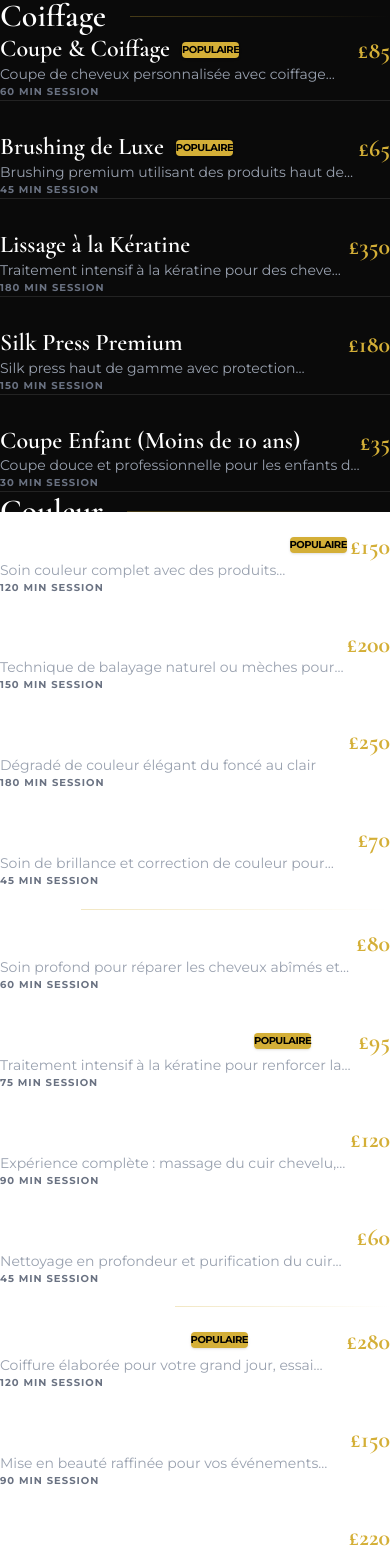
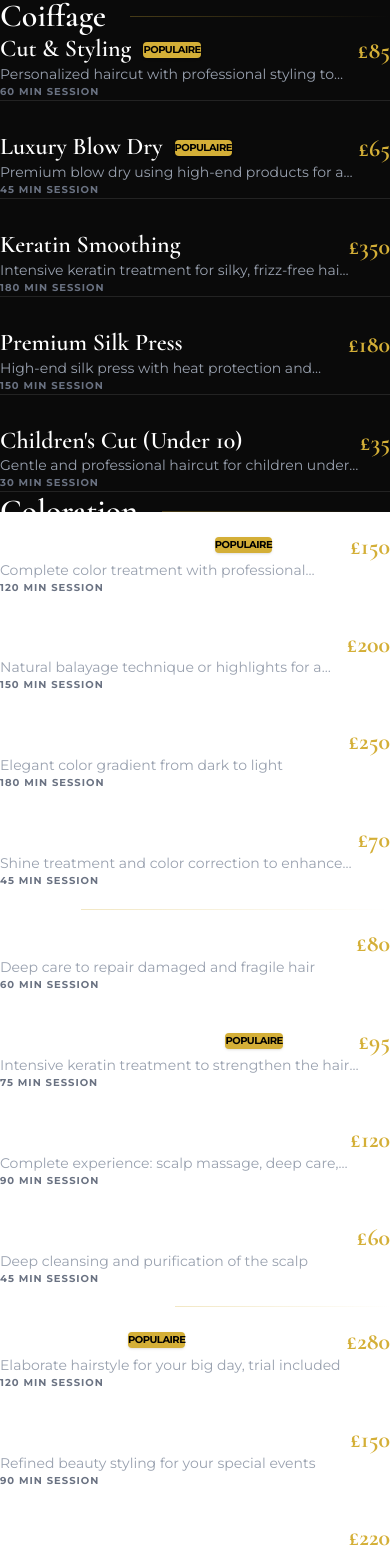
Before and after one commit to mamadouelimanewane/glamourstyle, a Next.js app: page /pricing in a window 390 px wide. Shown: the part 332-1884 px from the top of the page. Built offline with nearby package versions, Linux system fonts and the light colour scheme.

Commit message:
Convert entire site to English for London location

```diff
--- a/src/app/page.tsx
+++ b/src/app/page.tsx
@@ -15,14 +15,14 @@
       {/* Introduction Section */}
       <section className="py-32 animate-fadeIn relative bg-white text-center">
         <div className="max-w-5xl mx-auto px-4 flex flex-col items-center">
-          <span className="text-[#D4AF37] text-sm uppercase tracking-[8px] font-black mb-8 block">Héritage & Passion</span>
+          <span className="text-[#D4AF37] text-sm uppercase tracking-[8px] font-black mb-8 block">Heritage & Passion</span>
           <h2 className="mb-10 leading-tight text-black text-3xl md:text-5xl text-center">
-            Une Expérience <br />
-            <span className="gradient-text italic font-serif text-4xl md:text-6xl text-center">Inoubliable</span>
+            An Unforgettable <br />
+            <span className="gradient-text italic font-serif text-4xl md:text-6xl text-center">Experience</span>
           </h2>
           <p className="text-black text-base md:text-lg font-medium leading-relaxed mb-16 max-w-3xl mx-auto text-center">
-            Situé au cœur de la capitale, notre salon est un havre de paix dédié à l'art capillaire féminin.
-            Alliant techniques traditionnelles et innovations de pointe, nous offrons à chaque cliente une prise en charge personnalisée dans un cadre exclusif et raffiné.
+            Located in the heart of the capital, our salon is a haven of peace dedicated to the art of women's hair.
+            Combining traditional techniques with cutting-edge innovations, we offer each client personalized care in an exclusive and refined setting.
           </p>
 
           <div className="flex justify-center items-center gap-16 md:gap-24">
--- a/src/data/services.ts
+++ b/src/data/services.ts
@@ -4,8 +4,8 @@
     // HAIR STYLING
     {
         id: 'cut-styling',
-        name: 'Coupe & Coiffage',
-        description: 'Coupe de cheveux personnalisée avec coiffage professionnel pour magnifier votre look unique',
+        name: 'Cut & Styling',
+        description: 'Personalized haircut with professional styling to enhance your unique look',
         duration: 60,
         price: 85,
         category: 'hair-styling' as any,
@@ -13,8 +13,8 @@
     },
     {
         id: 'blow-dry-luxe',
-        name: 'Brushing de Luxe',
-        description: 'Brushing premium utilisant des produits haut de gamme pour une finition impeccable',
+        name: 'Luxury Blow Dry',
+        description: 'Premium blow dry using high-end products for an impeccable finish',
         duration: 45,
         price: 65,
         category: 'hair-styling' as any,
@@ -22,24 +22,24 @@
     },
     {
         id: 'keratin-treatment',
-        name: 'Lissage à la Kératine',
-        description: 'Traitement intensif à la kératine pour des cheveux soyeux et sans frisottis pendant des mois',
+        name: 'Keratin Smoothing',
+        description: 'Intensive keratin treatment for silky, frizz-free hair for months',
         duration: 180,
         price: 350,
         category: 'hair-styling' as any,
     },
     {
         id: 'silk-press',
-        name: 'Silk Press Premium',
-        description: 'Silk press haut de gamme avec protection thermique et produits de luxe',
+        name: 'Premium Silk Press',
+        description: 'High-end silk press with heat protection and luxury products',
         duration: 150,
         price: 180,
         category: 'hair-styling' as any,
     },
     {
         id: 'child-cut',
-        name: 'Coupe Enfant (Moins de 10 ans)',
-        description: 'Coupe douce et professionnelle pour les enfants de moins de 10 ans',
+        name: 'Children\'s Cut (Under 10)',
+        description: 'Gentle and professional haircut for children under 10 years old',
         duration: 30,
         price: 35,
         category: 'hair-styling' as any,
@@ -48,8 +48,8 @@
     // COLORATION
     {
         id: 'full-color',
-        name: 'Traitement Couleur Complet',
-        description: 'Soin couleur complet avec des produits professionnels sans ammoniaque',
+        name: 'Full Color Treatment',
+        description: 'Complete color treatment with professional ammonia-free products',
         duration: 120,
         price: 150,
         category: 'coloration',
@@ -57,8 +57,8 @@
     },
     {
         id: 'balayage-highlights',
-        name: 'Balayage / Mèches',
-        description: 'Technique de balayage naturel ou mèches pour un effet lumineux',
+        name: 'Balayage / Highlights',
+        description: 'Natural balayage technique or highlights for a luminous effect',
         duration: 150,
         price: 200,
         category: 'coloration',
@@ -66,15 +66,15 @@
     {
         id: 'ombre-hair',
         name: 'Ombré Hair',
-        description: 'Dégradé de couleur élégant du foncé au clair',
+        description: 'Elegant color gradient from dark to light',
         duration: 180,
         price: 250,
         category: 'coloration',
     },
     {
         id: 'toning-gloss',
-        name: 'Patine / Gloss',
-        description: 'Soin de brillance et correction de couleur pour sublimer votre ton',
+        name: 'Toning / Gloss',
+        description: 'Shine treatment and color correction to enhance your tone',
         duration: 45,
         price: 70,
         category: 'coloration',
@@ -83,16 +83,16 @@
     // CARE
     {
         id: 'restructuring-care',
-        name: 'Soin Restructurant',
-        description: 'Soin profond pour réparer les cheveux abîmés et fragiles',
+        name: 'Restructuring Treatment',
+        description: 'Deep care to repair damaged and fragile hair',
         duration: 60,
         price: 80,
         category: 'soin' as any,
     },
     {
         id: 'intensive-keratin',
-        name: 'Soin Intense à la Kératine',
-        description: 'Traitement intensif à la kératine pour renforcer la fibre capillaire',
+        name: 'Intensive Keratin Care',
+        description: 'Intensive keratin treatment to strengthen the hair fiber',
         duration: 75,
         price: 95,
         category: 'soin' as any,
@@ -100,16 +100,16 @@
     },
     {
         id: 'hair-spa',
-        name: 'Hair Spa Premium',
-        description: 'Expérience complète : massage du cuir chevelu, soin profond, vapeur à l\'ozone',
+        name: 'Premium Hair Spa',
+        description: 'Complete experience: scalp massage, deep care, ozone steam',
         duration: 90,
         price: 120,
         category: 'soin' as any,
     },
     {
         id: 'scalp-detox',
-        name: 'Traitement Détox Cuir Chevelu',
-        description: 'Nettoyage en profondeur et purification du cuir chevelu',
+        name: 'Scalp Detox Treatment',
+        description: 'Deep cleansing and purification of the scalp',
         duration: 45,
         price: 60,
         category: 'soin' as any,
@@ -118,8 +118,8 @@
     // EVENTS
     {
         id: 'bridal-updo',
-        name: 'Coiffure de Mariée',
-        description: 'Coiffure élaborée pour votre grand jour, essai inclus',
+        name: 'Bridal Updo',
+        description: 'Elaborate hairstyle for your big day, trial included',
         duration: 120,
         price: 280,
         category: 'coiffure-evenement',
@@ -127,24 +127,24 @@
     },
     {
         id: 'evening-styling',
-        name: 'Coiffage de Soirée',
-        description: 'Mise en beauté raffinée pour vos événements spéciaux',
+        name: 'Evening Styling',
+        description: 'Refined beauty styling for your special events',
         duration: 90,
         price: 150,
         category: 'coiffure-evenement',
     },
     {
         id: 'knotless-braids',
-        name: 'Tresses Knotless de Luxe',
-        description: 'Tresses traditionnelles avec des extensions de haute qualité',
+        name: 'Luxury Knotless Braids',
+        description: 'Traditional braiding with high-quality extensions',
         duration: 240,
         price: 220,
         category: 'coiffure-evenement',
     },
     {
         id: 'cornrows',
-        name: 'Cornrows Tressées',
-        description: 'Tresses plaquées avec motifs personnalisables',
+        name: 'Braided Cornrows',
+        description: 'Flat braiding with customizable patterns',
         duration: 180,
         price: 180,
         category: 'coiffure-evenement',
@@ -153,24 +153,24 @@
     // EXTENSIONS
     {
         id: 'natural-extensions',
-        name: 'Pose d\'Extensions Naturelles',
-        description: 'Extensions 100% naturelles, pose à froid ou à chaud',
+        name: 'Natural Extensions Install',
+        description: '100% natural hair extensions, cold or hot application',
         duration: 180,
         price: 450,
         category: 'extension',
     },
     {
         id: 'full-weave',
-        name: 'Tissage de Luxe Complet',
-        description: 'Tissage premium avec des cheveux naturels de qualité supérieure',
+        name: 'Full Luxury Weave',
+        description: 'Premium weave with top-quality natural hair',
         duration: 240,
         price: 380,
         category: 'extension',
     },
     {
         id: 'custom-wig',
-        name: 'Perruque Sur Mesure',
-        description: 'Création de perruque personnalisée avec des cheveux naturels',
+        name: 'Custom Made Wig',
+        description: 'Personalized wig creation using natural hair',
         duration: 300,
         price: 650,
         category: 'extension',
@@ -181,35 +181,35 @@
     {
         id: 'klarna',
         name: 'Klarna',
-        description: 'Payez en 3 ou 4 fois sans frais',
+        description: 'Pay in 3 or 4 interest-free installments',
         logo: '/payment/klarna.svg',
         type: 'bnpl',
     },
     {
         id: 'afterpay',
         name: 'Afterpay',
-        description: 'Achetez maintenant, payez plus tard',
+        description: 'Shop now, pay later',
         logo: '/payment/afterpay.svg',
         type: 'bnpl',
     },
     {
         id: 'affirm',
         name: 'Affirm',
-        description: 'Plans de paiement flexibles jusqu\'à 12 mois',
+        description: 'Flexible payment plans up to 12 months',
         logo: '/payment/affirm.svg',
         type: 'bnpl',
     },
     {
         id: 'zip',
         name: 'Zip',
-        description: 'Divisez votre paiement facilement',
+        description: 'Split your payment easily',
         logo: '/payment/zip.svg',
         type: 'bnpl',
     },
     {
         id: 'card',
-        name: 'Carte Bancaire',
-        description: 'Paiement sécurisé par carte',
+        name: 'Credit Card',
+        description: 'Secure card payment',
         logo: '/payment/card.svg',
         type: 'card',
     },
@@ -217,24 +217,24 @@
 
 export const loyaltyPrograms: LoyaltyProgram[] = [
     {
-        name: 'Programme de Fidélité',
-        description: 'Récompenses exclusives pour nos clients réguliers',
+        name: 'Loyalty Program',
+        description: 'Exclusive rewards for our regular clients',
         discount: 10,
         minVisits: 5,
     },
     {
-        name: 'Tarif Enfant',
-        description: 'Réduction de £20 sur tous les services pour les moins de 10 ans',
+        name: 'Children\'s Rate',
+        description: '£20 discount on all services for children under 10',
         discount: 20,
     },
 ];
 
 export const categories = [
-    { id: 'all', name: 'Tous les Services', value: 'all' },
-    { id: 'hair-styling', name: 'Coiffage', value: 'hair-styling' },
-    { id: 'coloration', name: 'Couleur', value: 'coloration' },
-    { id: 'soin', name: 'Soin', value: 'soin' },
-    { id: 'coiffure-evenement', name: 'Événements', value: 'coiffure-evenement' },
+    { id: 'all', name: 'All Services', value: 'all' },
+    { id: 'hair-styling', name: 'Styling', value: 'hair-styling' },
+    { id: 'coloration', name: 'Color', value: 'coloration' },
+    { id: 'soin', name: 'Care', value: 'soin' },
+    { id: 'coiffure-evenement', name: 'Events', value: 'coiffure-evenement' },
     { id: 'extension', name: 'Extensions', value: 'extension' },
 ];
 
@@ -243,50 +243,50 @@
         id: '1',
         name: 'Zainab A.',
         rating: 5,
-        comment: 'Absolument magnifique ! Fatou a une main experte pour un tressage sans douleur. Le salon est un véritable joyau.',
-        service: 'Tresses de Luxe',
+        comment: 'Absolutely stunning! Fatou has an expert hand for painless braiding. The salon is a true gem.',
+        service: 'Luxury Braids',
         date: '2026-01-22',
     },
     {
         id: '2',
         name: 'Aminata K.',
         rating: 5,
-        comment: 'Enfin un salon de luxe qui comprend parfaitement nos textures. Mon Silk Press est impeccable et mes cheveux sont incroyables.',
-        service: 'Silk Press Premium',
+        comment: 'Finally a luxury salon that perfectly understands our textures. My Silk Press is flawless and my hair feels amazing.',
+        service: 'Premium Silk Press',
         date: '2026-01-18',
     },
     {
         id: '3',
         name: 'Binta D.',
         rating: 5,
-        comment: 'Expérience incroyable pour mi mariage. L\'interprétation moderne du style traditionnel a été le point fort de la soirée. Merci !',
-        service: 'Coiffure de Mariée',
+        comment: 'Incredible experience for my wedding. The modern take on traditional styling was the highlight of the night. Thank you!',
+        service: 'Bridal Updo',
         date: '2026-01-15',
     },
     {
         id: '4',
         name: 'Yasmine B.',
         rating: 5,
-        comment: 'Le soin naturel des cheveux a sauvé mes boucles. Le massage du cuir chevelu était d\'un autre monde. Je reviendrai tous les mois.',
-        service: 'Soin Premium',
+        comment: 'The natural hair care saved my curls. The scalp massage was out of this world. I\'ll be back every month.',
+        service: 'Premium Care',
         date: '2026-01-05',
     },
 ];
 
 export const workingHours = {
-    monday: 'Fermé',
-    tuesday: '09h30 - 18h00',
-    wednesday: '09h30 - 18h00',
-    thursday: '09h30 - 18h00',
-    friday: '09h30 - 19h00',
-    saturday: '09h30 - 19h00',
-    sunday: '10h00 - 16h00',
+    monday: 'Closed',
+    tuesday: '9:30 AM - 6:00 PM',
+    wednesday: '9:30 AM - 6:00 PM',
+    thursday: '9:30 AM - 6:00 PM',
+    friday: '9:30 AM - 7:00 PM',
+    saturday: '9:30 AM - 7:00 PM',
+    sunday: '10:00 AM - 4:00 PM',
 };
 
 export const contactInfo = {
     phone: '+44 20 7123 4567',
     email: 'contact@glamourstyle.co.uk',
-    address: '68 High Street, Waltham Cross, Royaume-Uni',
+    address: '68 High Street, Waltham Cross, UK',
     instagram: '@luxehair',
     facebook: 'luxehairartistry',
     tiktok: '@luxehair',
```
Also changed, not shown: src/app/layout.tsx (+5 -5 lines), src/app/lookbook/page.tsx (+24 -24 lines), src/components/Header.tsx (+10 -10 lines), src/components/Hero.tsx (+6 -6 lines).
